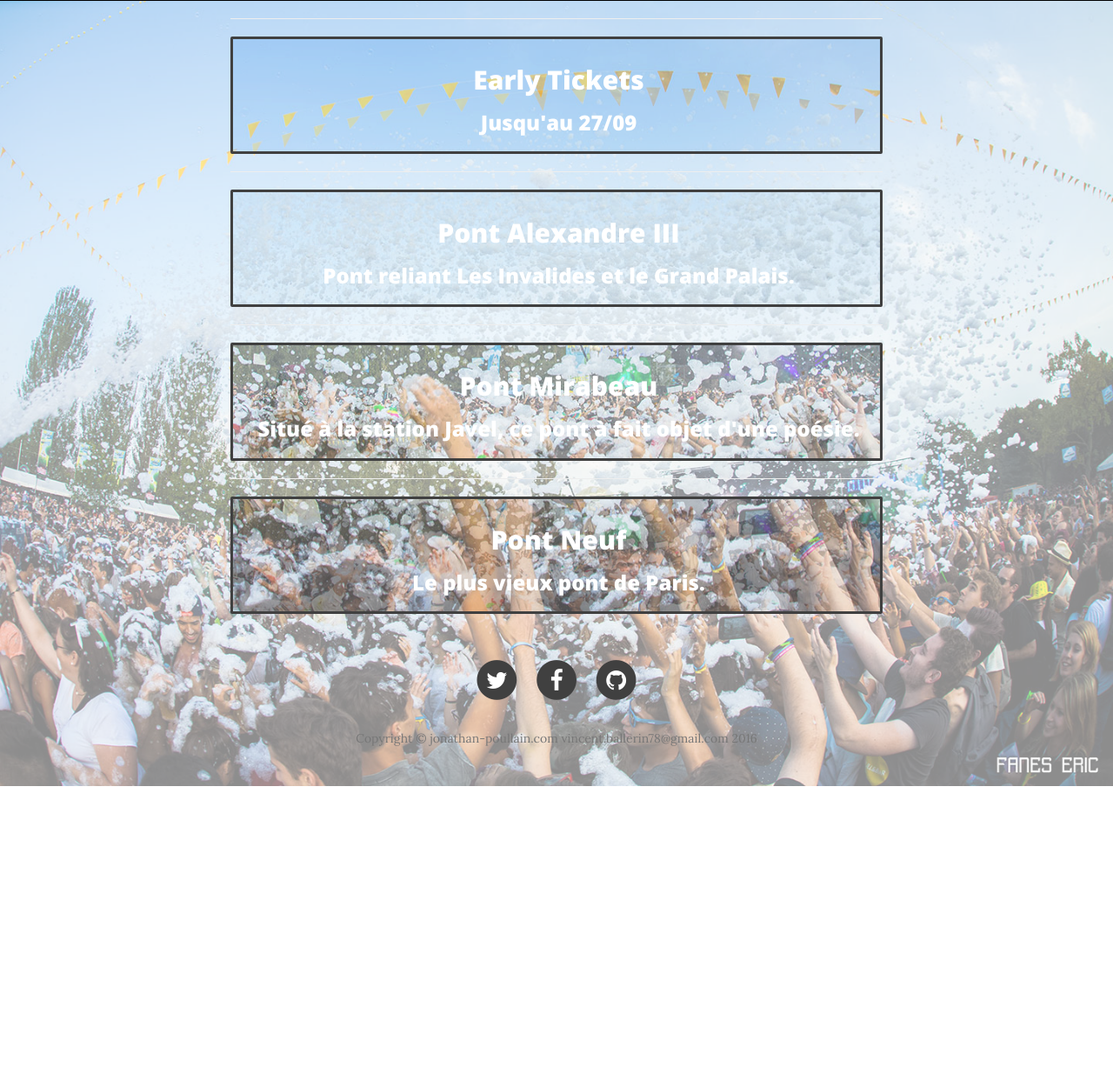
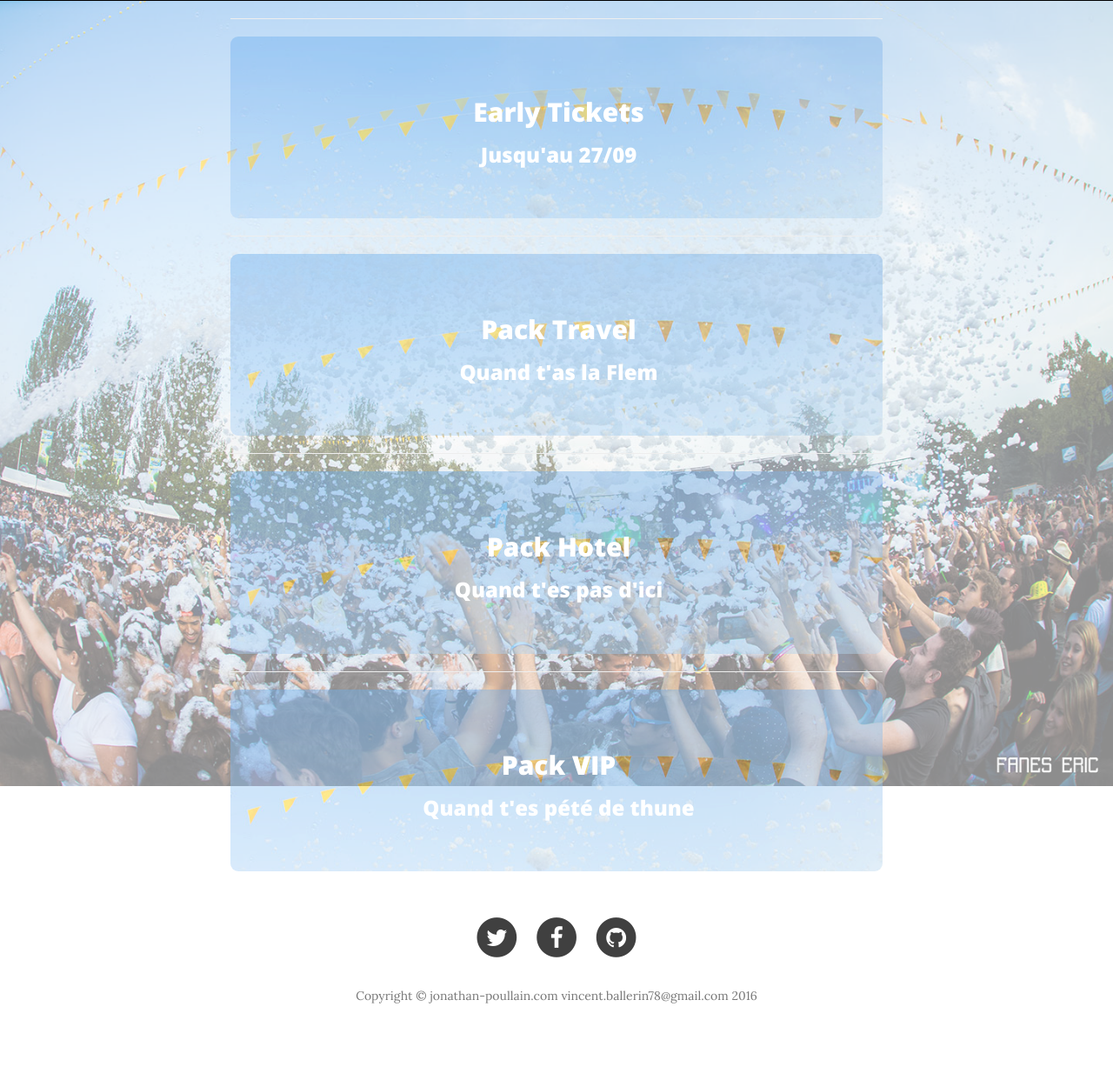
Before and after one commit to kimerthen/A2_PREPRO_BALLERIN_POULLAIN, a PHP site: page /home.php in a window 1280 px wide. Shown: the part 647-1889 px from the top of the page at 87% size. Run offline with PHP 8.4, Linux system fonts and the light colour scheme; some libraries are stand-ins or nearby versions.

Commit message:
Div de ventes de tickets ameilloré

```diff
--- a/css/style.css
+++ b/css/style.css
@@ -31,44 +31,39 @@
     float: left;
 }
 .iena{
-    background: url(../img/iena.png) no-repeat center ;
-    padding-top: 10px;
-    padding-bottom: 10px;
+    background: url(../img/art.png) no-repeat center ;
+    padding-top: 50px;
+    padding-bottom: 50px;
     padding-left: 5px;
-    border: solid;
-    border-radius: 2px;
+    border-radius: 9px;
 }
 .art{
     background: url(../img/art.png) no-repeat center ;
-    padding-top: 10px;
-    padding-bottom: 10px;
+    padding-top: 50px;
+    padding-bottom: 50px;
     padding-left: 5px;
-    border: solid;
-    border-radius: 2px;
+    border-radius: 9px;
 }
 .invalides{
-    background: url(../img/invalides.png) no-repeat center ;
-    padding-top: 10px;
-    padding-bottom: 10px;
+    background: url(../img/art.png) no-repeat center ;
+    padding-top: 50px;
+    padding-bottom: 50px;
     padding-left: 5px;
-    border: solid;
-    border-radius: 2px;
+    border-radius: 9px;
 }
 .mirabeau{
-    background: url(../img/mirabeau.png) no-repeat center ;
-    padding-top: 10px;
-    padding-bottom: 10px;
+    background: url(../img/art.png) no-repeat center ;
+    padding-top: 50px;
+    padding-bottom: 50px;
     padding-left: 5px;
-    border: solid;
-    border-radius: 2px;
+    border-radius: 9px;
 }
 .neuf{
-    background: url(../img/neuf.png) no-repeat center ;
-    padding-top: 10px;
-    padding-bottom: 10px;
+    background: url(../img/art.png) no-repeat center ;
+    padding-top: 50px;
+    padding-bottom: 50px;
     padding-left: 5px;
-    border: solid;
-    border-radius: 2px;
+    border-radius: 9px;
 }
 h3{
     text-align: center;
--- a/home.php
+++ b/home.php
@@ -78,10 +78,10 @@
                     <div class="invalides" >
                     <a href="invalides.html">
                         <h2 class="post-title">
-                            Pont Alexandre III
+                            Pack Travel
                         </h2>
                         <h3 class="post-subtitle">
-                            Pont reliant Les Invalides et le Grand Palais.
+                            Quand t'as la Flem
                         </h3>
                     </a>
                     </div>
@@ -91,10 +91,10 @@
                     <div class="mirabeau" >
                     <a href="mirabeau.html">
                         <h2 class="post-title">
-                            Pont Mirabeau
+                            Pack Hotel
                         </h2>
                         <h3 class="post-subtitle">
-                            Situé à la station Javel, ce pont à fait objet d'une poésie.
+                            Quand t'es pas d'ici
                         </h3>
                     </a>
                     </div>
@@ -104,10 +104,10 @@
                     <div class="neuf" >
                     <a href="neuf.html">
                         <h2 class="post-title">
-                            Pont Neuf
+                            Pack VIP
                         </h2>
                         <h3 class="post-subtitle">
-                            Le plus vieux pont de Paris.
+                            Quand t'es pété de thune
                         </h3>
                     </a>
                     </div>
```
